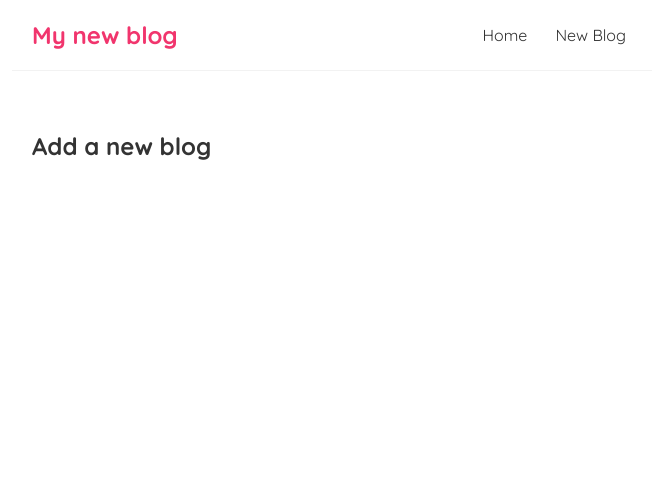
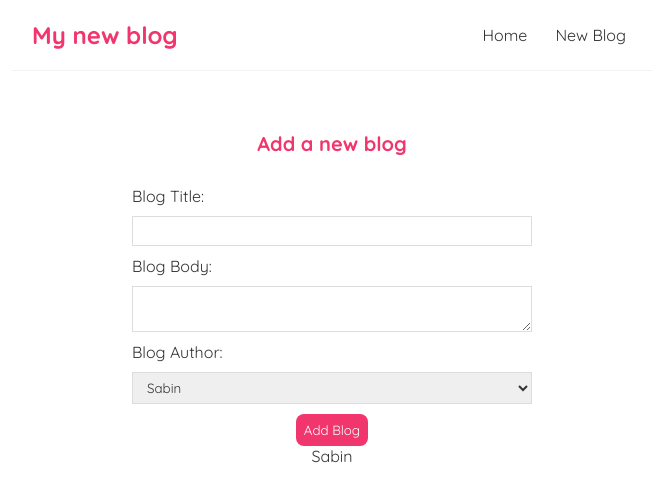
Before and after one commit to RajaramBhurtel/react-blog, a React (Create React App) app: page /create in a window 1280 px wide. Shown: the top 502 px of the page, without its empty margins (308-964 px from the left). Built offline with nearby package versions, Linux system fonts and the light colour scheme.

Commit message:
Creating add blog form

```diff
--- a/src/Create.js
+++ b/src/Create.js
@@ -1,9 +1,44 @@
+import { useState } from "react";
+
 const Create = () => {
+    const [title, setTitle] = useState('');
+    const [body, setBody] = useState('');
+    const [author, setAuthor] = useState("Sabin");
+
+
     return (
-        <div className="create">
-            <h2>Add a new blog</h2>
-        </div>
-     );
+      <div className="create">
+        <h2>Add a new blog</h2>
+        <form action="">
+          <label> Blog Title:</label>
+          <input
+            type="text"
+            value={title}
+            onChange={(e) => setTitle(e.target.value)}
+            required
+          />
+          <label> Blog Body:</label>
+          <textarea
+            value={body}
+            onChange={(e) => setBody(e.target.value)}
+            required
+          ></textarea>
+          <label>Blog Author:</label>
+          <select
+          value={author}
+          onChange={(e) => setAuthor(e.target.value)}
+          >
+            <option value="Sabin">Sabin</option>
+            <option value="Raja">Raja</option>
+            <option value="Ram">Ram</option>
+          </select>
+          <button>Add Blog</button>
+          <p>
+            {title} {body} {author}
+          </p>
+        </form>
+      </div>
+    );
 }
 
 export default Create;
--- a/src/index.css
+++ b/src/index.css
@@ -83,3 +83,41 @@
   border-radius: 8px;
   cursor: pointer;
 }
+
+/* create new blog form */
+.create {
+  max-width: 400px;
+  margin: 0 auto;
+  text-align: center;
+}
+
+.create label {
+  text-align: left;
+  display: block;
+}
+
+.create h2 {
+  font-size: 20px;
+  color: #f1356d;
+  margin-bottom: 30px;
+}
+
+.create input,
+.create textarea,
+.create select {
+  width: 100%;
+  padding: 6px 10px;
+  margin: 10px 0;
+  border: 1px solid #ddd;
+  box-sizing: border-box;
+  display: block;
+}
+
+.create button {
+  background: #f1356d;
+  color: #fff;
+  border: 0;
+  padding: 8px;
+  border-radius: 8px;
+  cursor: pointer;
+}
```
